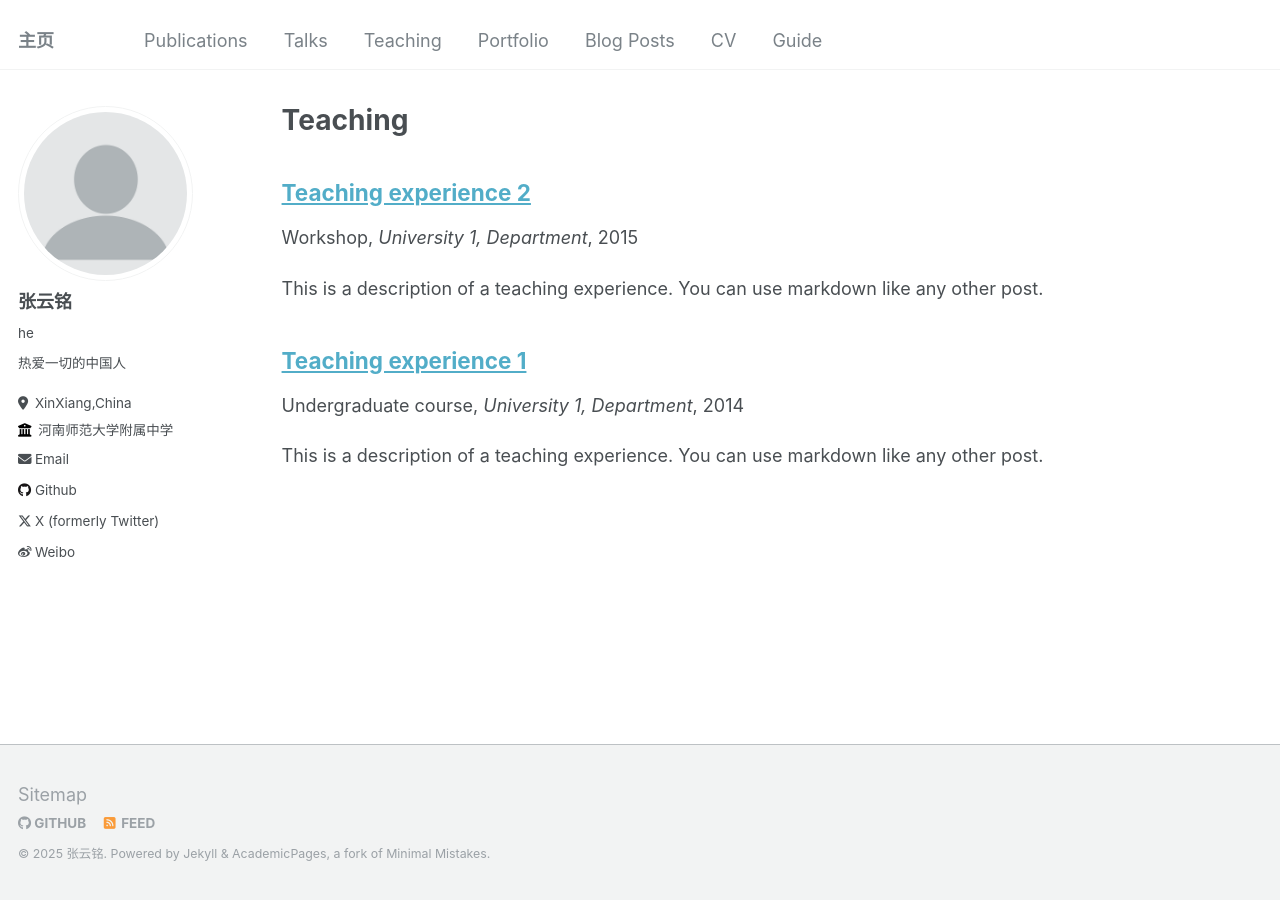
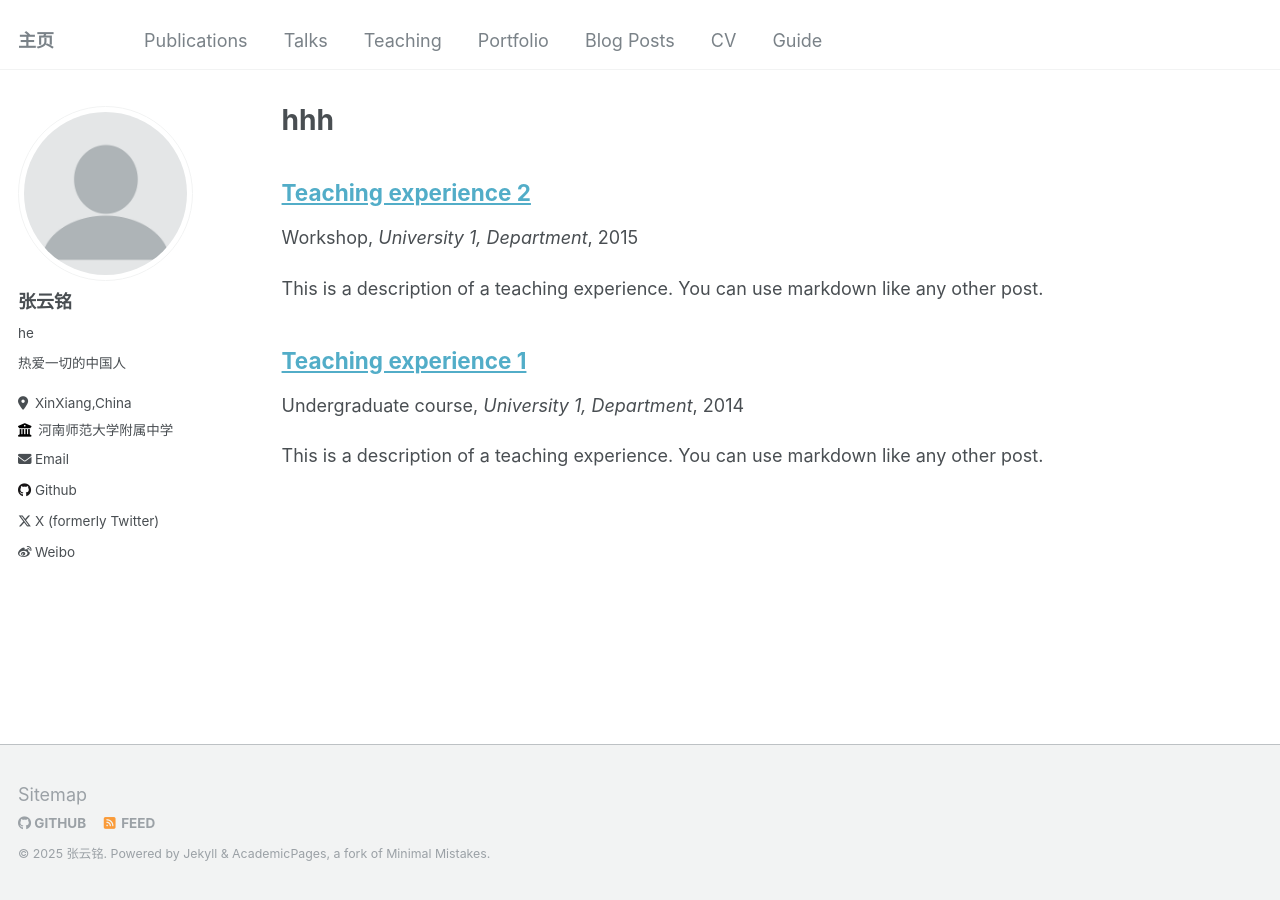
Before and after one commit to ZhangYun-Ming/w-z, a Jekyll site: the page built from _pages/teaching.html, in a window 1280 px wide. Built offline with Jekyll 4.4.1, drawn with Linux system fonts in a browser that asks for light colours.

Commit message:
Update teaching.html

```diff
--- a/_pages/teaching.html
+++ b/_pages/teaching.html
@@ -1,7 +1,7 @@
 ---
 layout: archive
-title: "Teaching"
-permalink: /teaching/
+title: "hhh"
+permalink: /hhh/
 author_profile: true
 ---
 
```
